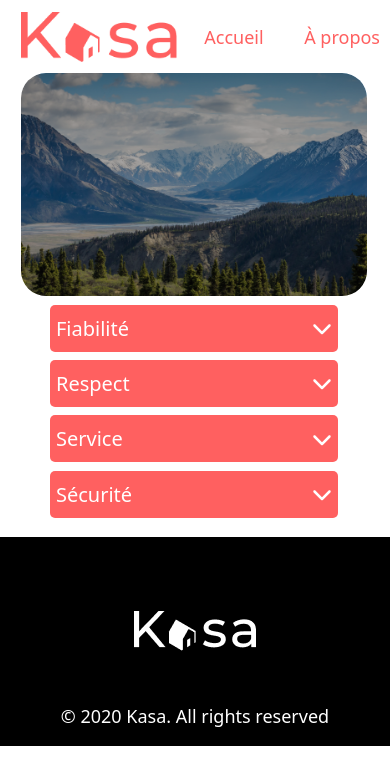
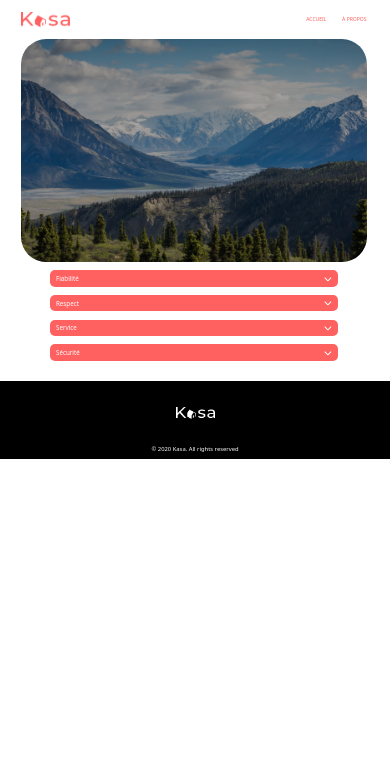
Before and after one commit to AeRyZe/kasa, a React (Create React App) app: page /a-propos in a window 390 px wide. Shown: the top 784 px of the page. Built offline with nearby package versions, Linux system fonts and the light colour scheme; a web font is replaced by a local one.

Commit message:
feat(app): add semi-responsive style

```diff
--- a/src/Components/Collapse/Collapse.css
+++ b/src/Components/Collapse/Collapse.css
@@ -10,7 +10,7 @@
 
 .collapse-container {
     width: 100%;
-    height: 47px;
+    height: 4.2vw;
     display: flex;
     justify-content: space-between;
     align-items: center;
@@ -19,12 +19,16 @@
     padding: 0 2%;
 }
 
+.collapse-container svg {
+    height: 2vw;
+}
+
 .collapse-container:hover {
     cursor: pointer;
 }
 
 .collapse-container p {
-    font-size: 20px;
+    font-size: 1.6vw;
     color: #FFFFFF;
 }
 
@@ -48,7 +52,8 @@
     display: block;
 }
 
-.collapse-dropdown-opened p {
+.collapse-dropdown-opened p, .array-li {
+    font-size: 1.2vw;
     color: #FF6060;
 }
 
@@ -57,10 +62,10 @@
 }
 
 .array-ul {
+    display: flex;
+    flex-direction: column;
+    justify-content: flex-start;
     list-style-type: none;
     padding: 0;
+    margin: 2.5% 1%;
 }
-
-.array-li {
-    color: #FF6060;
-}
--- a/src/Components/Footer/Footer.css
+++ b/src/Components/Footer/Footer.css
@@ -5,22 +5,22 @@ footer {
 
 .footer-container {
     width: 100%;
-    height: 209px;
+    height: 20vw;
     display: flex;
     flex-direction: column;
     justify-content: flex-end;
     align-items: center;
     background-color: black;
     padding: 0 5.5%;
-    gap: 17%;
+    gap: 25%;
 }
 
 .footer-container img {
-    width: 122px;
+    width: 10vw;
     height: auto;
 }
 
 .footer-container p {
-    font-size: 18px;
+    font-size: 1.5vw;
     color: #FFFFFF;
 }
--- a/src/Components/Header/Header.css
+++ b/src/Components/Header/Header.css
@@ -1,9 +1,8 @@
 nav {
     display: flex;
     justify-content: center;
-    gap: 30%;
+    gap: 4vw;
     white-space: nowrap;
-    margin-right: 2%;
 }
 
 header {
@@ -14,6 +13,10 @@ header {
 }
 
 .header-logo {
-    height: 50px;
+    height: 4vw;
     width: auto;
 }
+
+.header-link {
+    font-size: 1.3vw;
+}
--- a/src/Components/Header/Header.jsx
+++ b/src/Components/Header/Header.jsx
@@ -7,8 +7,8 @@ function Header() {
         <header>
             <img src={logo} alt="Logo de Kasa" className="header-logo" />
             <nav>
-                <Link to="/">Accueil</Link>
-                <Link to="/a-propos">À propos</Link>
+                <Link to="/" className="header-link">ACCUEIL</Link>
+                <Link to="/a-propos" className="header-link">À PROPOS</Link>
             </nav>
         </header>
     )
--- a/src/Components/Thumb/Thumb.css
+++ b/src/Components/Thumb/Thumb.css
@@ -29,7 +29,8 @@
 }
 
 .gradient p {
-    font-size: 14px;
+    width: 70%;
+    font-size: 1.5vw;
     color: #FFFFFF;
     padding: 0 8% 0.6vh 8%;
 }
--- a/src/Pages/Error404/Error404.css
+++ b/src/Pages/Error404/Error404.css
@@ -14,14 +14,18 @@
 }
 
 .error-404 {
-    font-size: 280px;
+    font-size: 28vw;
     color: #FF6060;
     margin: 0;
 }
 
 .error-desc {
-    font-size: 32px;
+    font-size: 3.2vw;
     font-weight: 500;
     color: #FF6060;
     margin: 0;
 }
+
+.error-link {
+    font-size: 2vw;
+}
--- a/src/Pages/Error404/Error404.jsx
+++ b/src/Pages/Error404/Error404.jsx
@@ -9,7 +9,7 @@ function Error404() {
                     <h1 className='error-404'>404</h1>
                     <h2 className='error-desc'>Oups! La page que vous demandez n'existe pas.</h2>
                 </div>
-                <Link to="/">Retour à la page d'accueil</Link>
+                <Link to="/" className='error-link'>Retour à la page d'accueil</Link>
             </div>
         </main>
     )
```
